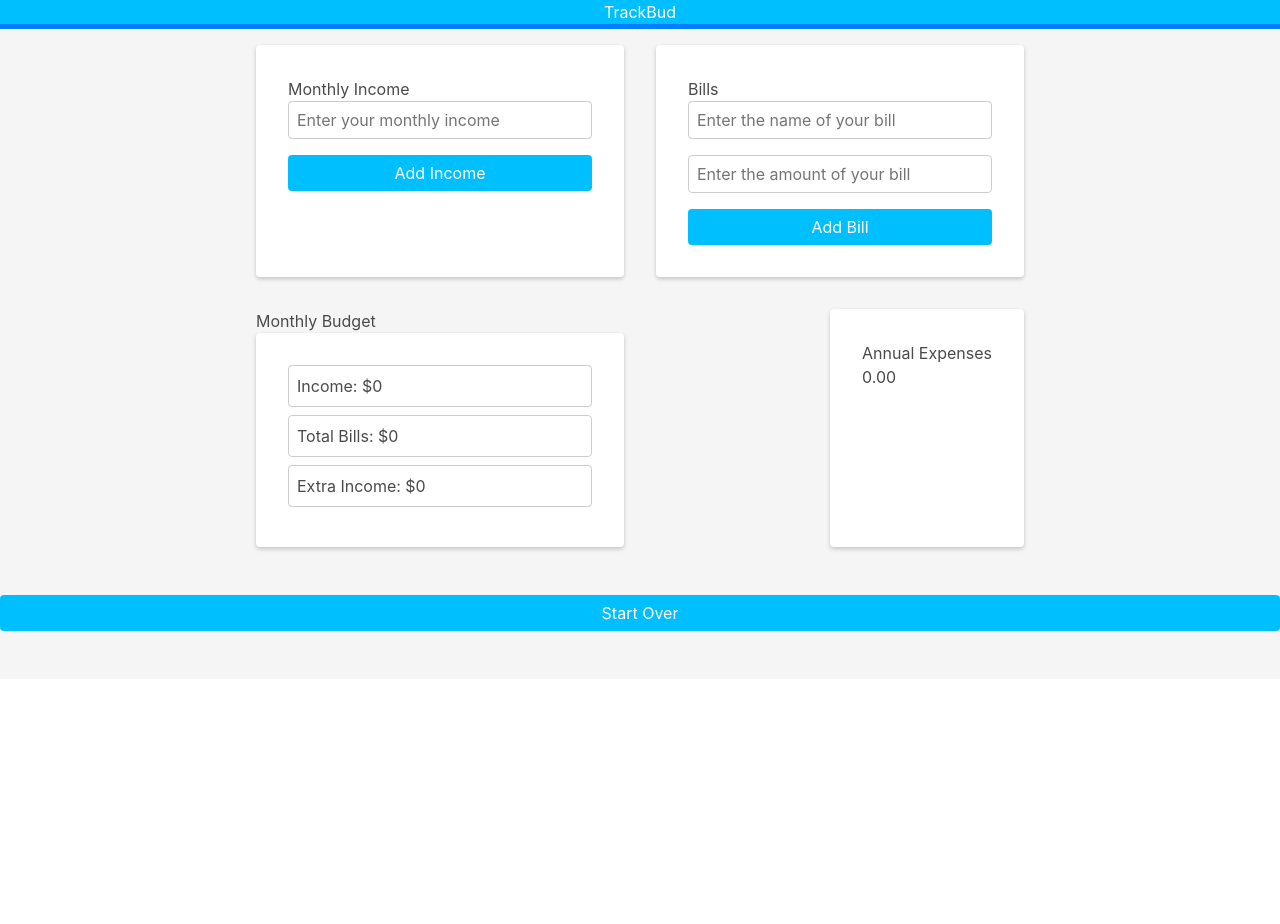
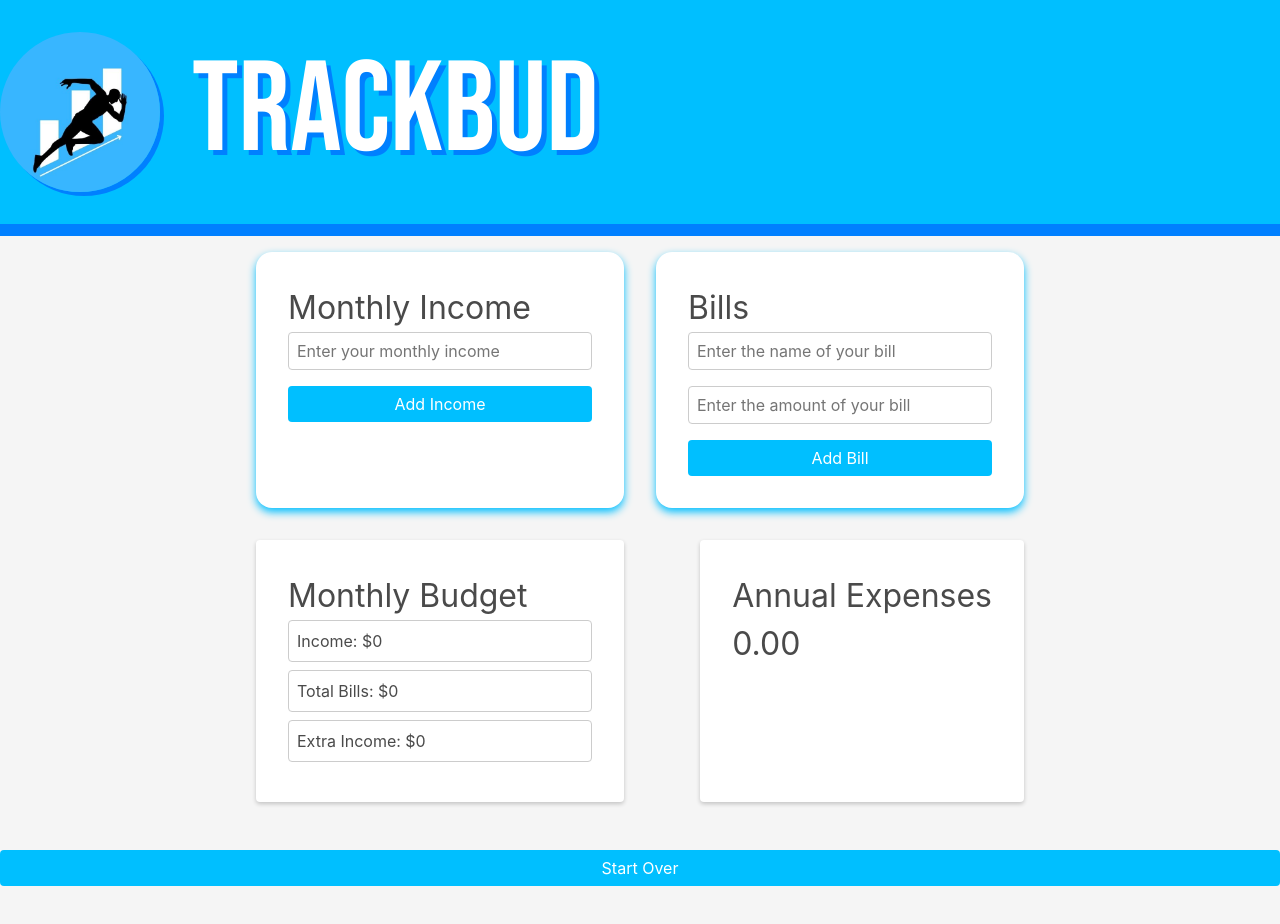
Before and after one commit to marquis-cortez99/monthly-budget, a plain HTML site: page index.html in a window 1280 px wide. Before the commit the page ends 800 px from the top, so only its background shows below. Drawn offline with nearby package versions, Linux system fonts and the light colour scheme.

Commit message:
Editied CSS

```diff
--- a/assets/style.css
+++ b/assets/style.css
@@ -1,19 +1,39 @@
 body {
   font-family: 'Helvetica Neue', sans-serif;
   margin: 0;
+  font-size: 16px;
   padding: 0;
   background-color: #f5f5f5;
+
+  }
+  #header {
+    display: flex;
+    align-items: center;
+    background-color: #00bfff;
+    border-bottom: 12px solid #0080ff;
+    font-family:'Bebas Neue', cursive;
+    font-size: 8rem;
   }
 
-  h1 {
-  font-size: 2.5rem;
+  .logo {
+    max-width: 10rem;
+    max-height: 10rem;
+    margin-right: 1rem;
+    border-radius: 50%;
+    box-shadow: 4px 4px #0080ff;
+  }
+
+.header-title {
+ text-shadow: 5px 5px #0080ff;
   margin: 0;
   padding: 1rem;
-  background-color: #00bfff;
   color: white;
   text-align: center;
-  border-bottom: 5px solid #0080ff;
+  font-weight: 500;
+  ;
+
   }
+
 
   /* Main container */
   #container {
@@ -23,6 +43,7 @@ body {
   flex-wrap: wrap;
   justify-content: space-between;
   padding: 1rem;
+  font-size: 2rem ;
   }
 
   /* Income and bills containers */
@@ -32,8 +53,9 @@ body {
   margin-bottom: 2rem;
   padding: 2rem;
   background-color: #fff;
-  box-shadow: 0 0.125rem 0.25rem rgba(0, 0, 0, 0.2);
-  border-radius: 0.25rem;
+  box-shadow: 0 0.25rem 0.5rem #00bfff;
+  border-radius: 1rem;
+  border-color: #00bfff;
   }
 
   /* Form inputs */
--- a/index.html
+++ b/index.html
@@ -1,12 +1,26 @@
 <!DOCTYPE html>
 <html>
+
 <head>
   <title>TrackBud</title>
   <link rel="stylesheet" href="assets/style.css">
   <link rel="stylesheet" href="https://cdn.jsdelivr.net/npm/bulma@0.9.4/css/bulma.min.css">
+  <link rel="preconnect" href="https://fonts.googleapis.com">
+  <link rel="preconnect" href="https://fonts.gstatic.com" crossorigin>
+  <link href="https://fonts.googleapis.com/css2?family=Bebas+Neue&display=swap" rel="stylesheet">
+
 </head>
+
+
 <body>
-    <h1>TrackBud</h1>
+
+  <div id="header">
+    <img src="TrackBud_logo.jpg" class="logo">
+    <h1 class="header-title">TrackBud</h1>
+  </div>
+
+
+
   <div id="container">
     <div id="income">
       <h2>Monthly Income</h2>
@@ -20,8 +34,9 @@
       <button id="bill-btn">Add Bill</button>
     </div>
     <div id="budget">
+
+      <div class="budget-container">
         <h2>Monthly Budget</h2>
-        <div class="budget-container">
         <ul id="budget-list">
           <li>Income: $0</li>
           <li>Total Bills: $0</li>
@@ -50,4 +65,5 @@
 
   <script src="assets/script.js"></script>
 </body>
+
 </html>
```
Also changed, not shown: TrackBud_logo.jpg (added). Lines whose indentation alone changed are shown as unchanged.
